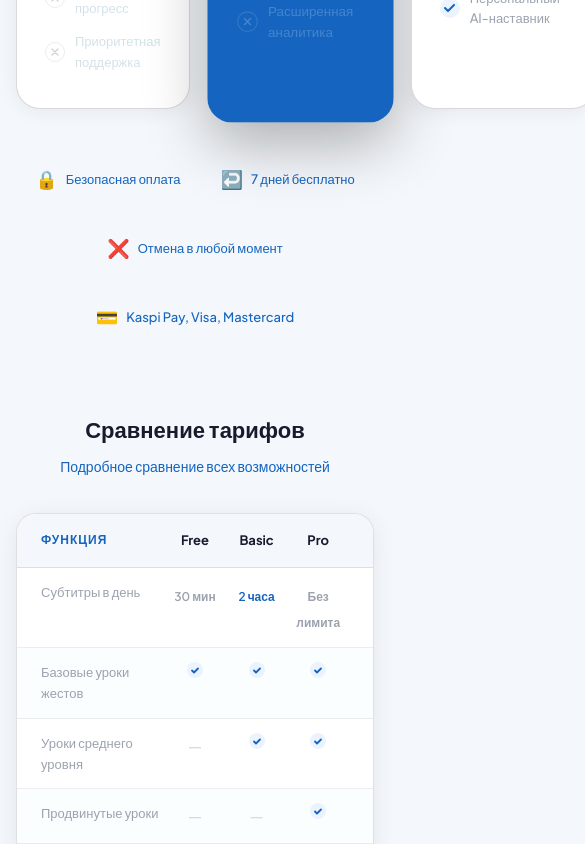
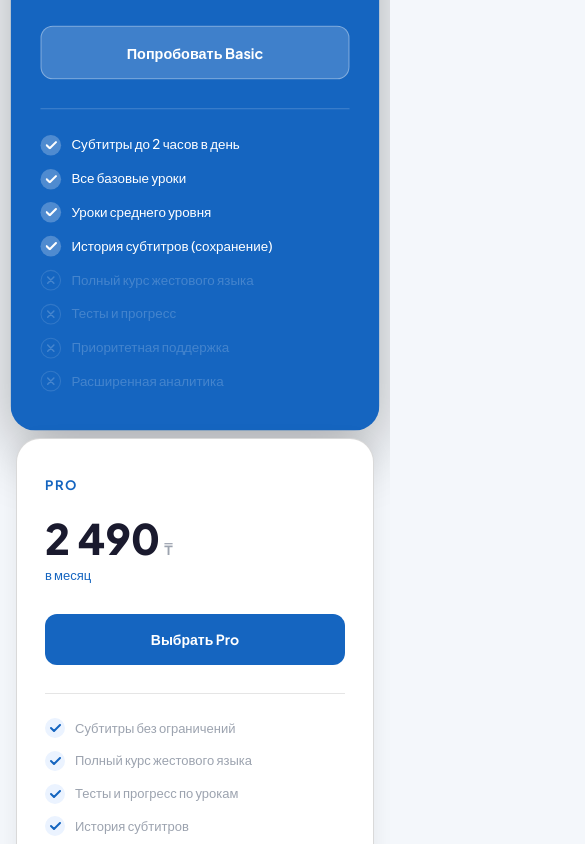
Before and after one commit to heardndb15/hearless16, a Next.js app in the folder landing/: page /pricing in a window 390 px wide. Shown: the part 1156-2000 px from the top of the page, 585 px wide, since content can reach past the window. Built offline with nearby package versions, Linux system fonts and the light colour scheme.

Commit message:
fix: make pricing plans grid and compare table responsive on mobile

```diff
--- a/landing/app/pricing/page.tsx
+++ b/landing/app/pricing/page.tsx
@@ -133,7 +133,7 @@
 
         {/* Plans */}
         <div className="container" style={{ maxWidth: 1040 }}>
-          <div style={{ display: "grid", gridTemplateColumns: "repeat(3, 1fr)", gap: 20, alignItems: "stretch" }} className="pricing-grid">
+          <div className="pricing-grid">
             {PLANS.map((plan) => (
               <div
                 key={plan.id}
@@ -250,9 +250,10 @@
           <h2 style={{ fontSize: "clamp(22px, 4vw, 32px)", fontWeight: 800, color: "var(--text)", textAlign: "center", marginBottom: 8 }}>Сравнение тарифов</h2>
           <p style={{ textAlign: "center", color: "var(--accent)", fontSize: 14, marginBottom: 36 }}>Подробное сравнение всех возможностей</p>
 
+          <div className="pricing-compare-scroll">
           <div style={{ background: "white", borderRadius: 20, border: "1px solid rgba(0, 0, 0,0.12)", overflow: "hidden", boxShadow: "0 4px 24px rgba(0, 0, 0,0.07)" }}>
             {/* Header row */}
-            <div style={{ display: "grid", gridTemplateColumns: "2fr 1fr 1fr 1fr", background: "var(--bg)", borderBottom: "1px solid rgba(0, 0, 0,0.1)", padding: "16px 24px" }}>
+            <div className="pricing-compare-grid" style={{ background: "var(--bg)", borderBottom: "1px solid rgba(0, 0, 0,0.1)", padding: "16px 24px" }}>
               <div style={{ fontSize: 12, fontWeight: 700, color: "var(--accent)", textTransform: "uppercase", letterSpacing: 1 }}>Функция</div>
               {PLANS.map(p => (
                 <div key={p.id} style={{ fontSize: 13, fontWeight: 700, color: "var(--text)", textAlign: "center" }}>{p.name}</div>
@@ -269,7 +270,7 @@
               { label: "Приоритетная поддержка", values: [false, false, true] },
               { label: "Ранний доступ к функциям", values: [false, false, true] },
             ].map((row, i) => (
-              <div key={row.label} style={{ display: "grid", gridTemplateColumns: "2fr 1fr 1fr 1fr", padding: "14px 24px", borderBottom: i < 7 ? "1px solid rgba(0, 0, 0,0.07)" : "none", background: i % 2 === 0 ? "white" : "#FAFEFF" }}>
+              <div key={row.label} className="pricing-compare-grid" style={{ padding: "14px 24px", borderBottom: i < 7 ? "1px solid rgba(0, 0, 0,0.07)" : "none", background: i % 2 === 0 ? "white" : "#FAFEFF" }}>
                 <div style={{ fontSize: 13, color: "var(--textSecondary)", fontWeight: 500 }}>{row.label}</div>
                 {row.values.map((v, j) => (
                   <div key={j} style={{ textAlign: "center" }}>
@@ -289,6 +290,7 @@
                 ))}
               </div>
             ))}
+          </div>
           </div>
         </div>
 
```
